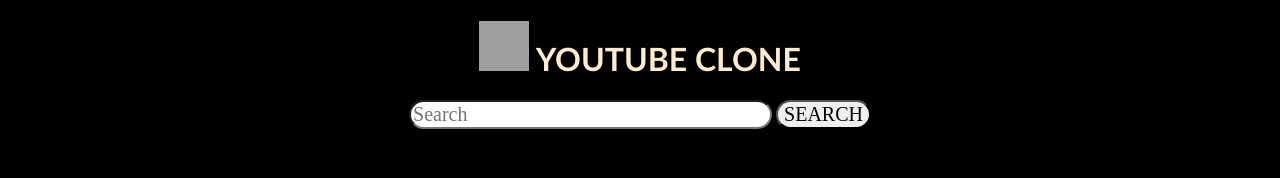
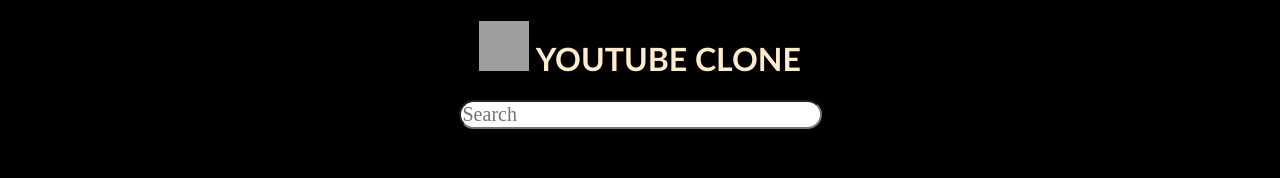
Before and after one commit to kaleemzil/youtube-clone-by-using-html-and-css, a plain HTML site: page INDEX.HTML in a window 1280 px wide. Shown: the top 178 px of the page. Drawn offline with Linux system fonts and the light colour scheme; grey boxes are pictures that could not be loaded.

Commit message:
delete the serach button

```diff
--- a/INDEX.HTML
+++ b/INDEX.HTML
@@ -12,7 +12,7 @@
     <!--Serach baar-->
     <input type="text" placeholder="Search" name="serach-query" id="search-input" size="30" >
     <!--button for search-->
-    <button>SEARCH</button>
+
     <br />
     <br />
     <br />
```
